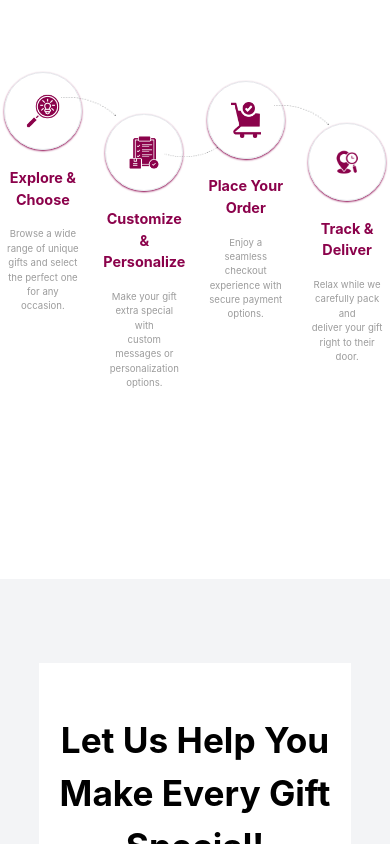
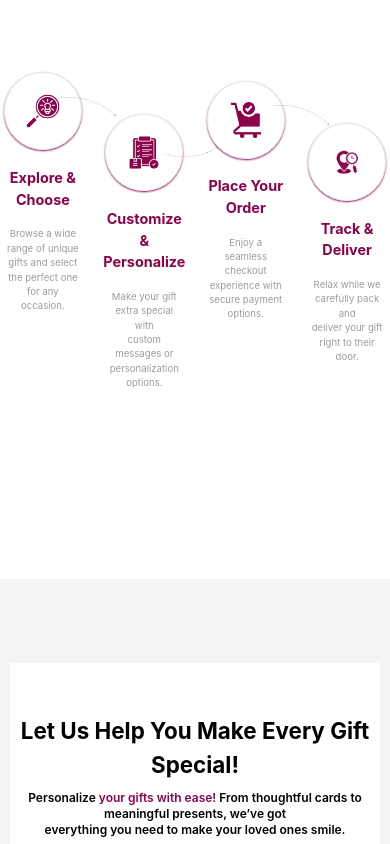
Before and after one commit to SheharyarXD/twisca, a React (Create React App) app in the folder my-app/: page / in a window 390 px wide. Shown: the part 4485-5329 px from the top of the page. Built offline with nearby package versions, Linux system fonts and the light colour scheme; no server answers.

Commit message:
UI Fixing

```diff
--- a/my-app/src/components/Homepage.js
+++ b/my-app/src/components/Homepage.js
@@ -241,17 +241,17 @@ return(
     </section>
     {/* Let us help */}
     <section className="h-screen bg-gray-100 pt-[10vh] flex justify-between flex-col">
-      <div className="flex flex-col text-center w-[80%] mx-auto py-[6vh] bg-white">
-        <div className="font-bold text-[2.2rem]">Let Us Help You Make Every Gift Special!</div>
-        <div className="text-center font-semibold py-[1vh]">
+      <div className="flex flex-col text-center w-[95%] sm:w-[80%] mx-auto py-[6vh] bg-white">
+        <div className="font-bold  text-[1.4rem] sm:text-[1.6rem] md:text-[2rem] lg:text-[2.2rem]">Let Us Help You Make Every Gift Special!</div>
+        <div className="text-center text-xs sm:text-base font-semibold py-[1vh]">
         <p>Personalize <span className="text-[#8B024B]"> your gifts with ease!</span> From thoughtful cards to meaningful presents, we’ve got <br /> everything you need to make your loved ones smile.</p>
         </div>
         <div>
-          <div className="pt-[1vh]">
+          <div className="pt-[1vh] space-y-2 md:space-y-0">
             <button className="mr-2 py-2.5 px-6 bg-[#8B024B] text-white rounded-[1vw] shadow-sm shadow-black">Start Customizing Now</button>
             <button className="py-2.5 font-semibold px-6 bg-gray-200 rounded-[1vw]">Explore Unique Gifts</button>
           </div>
-          <div className="pt-[1.5vh] text-gray-600 text-[0.8rem]">Hassle-free customization, endless love-filled possibilities!</div>
+          <div className="pt-[1.5vh] text-gray-600 text-[0.6rem] sm:text-[0.8rem]">Hassle-free customization, endless love-filled possibilities!</div>
         </div>
       </div>
     <FooterPage/>
```
